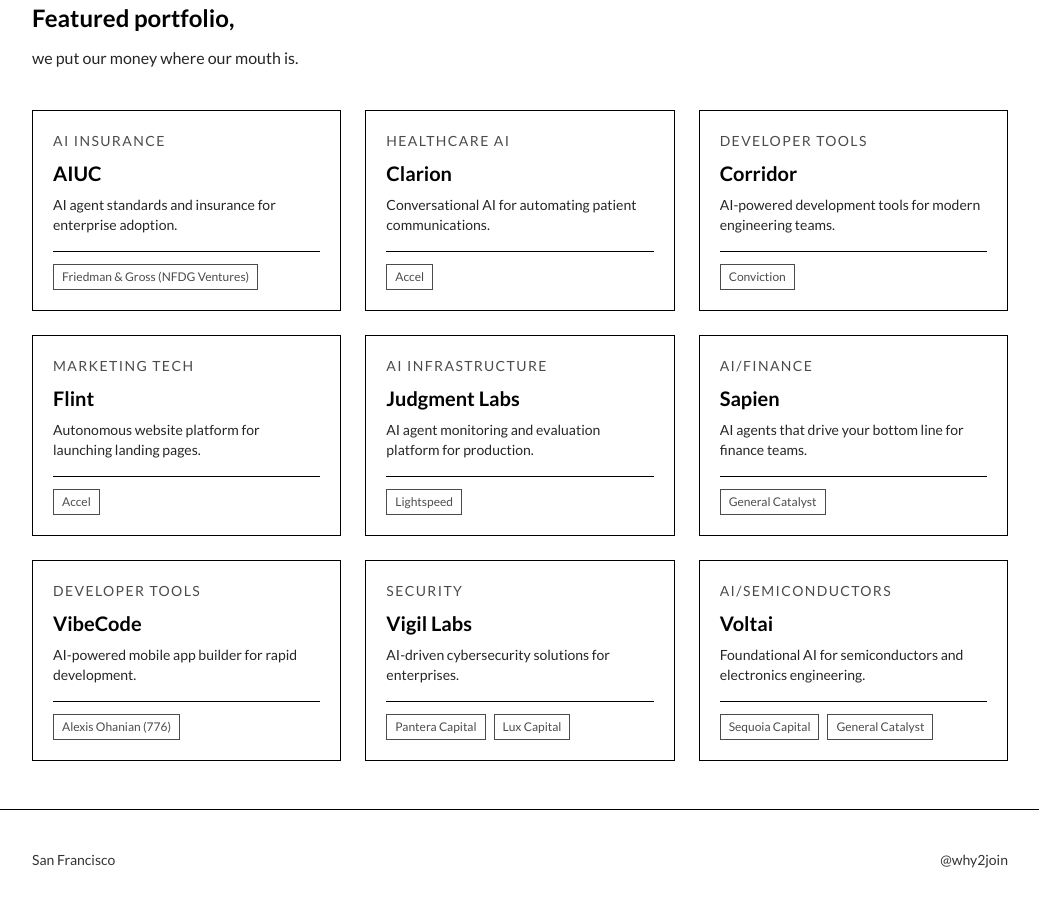
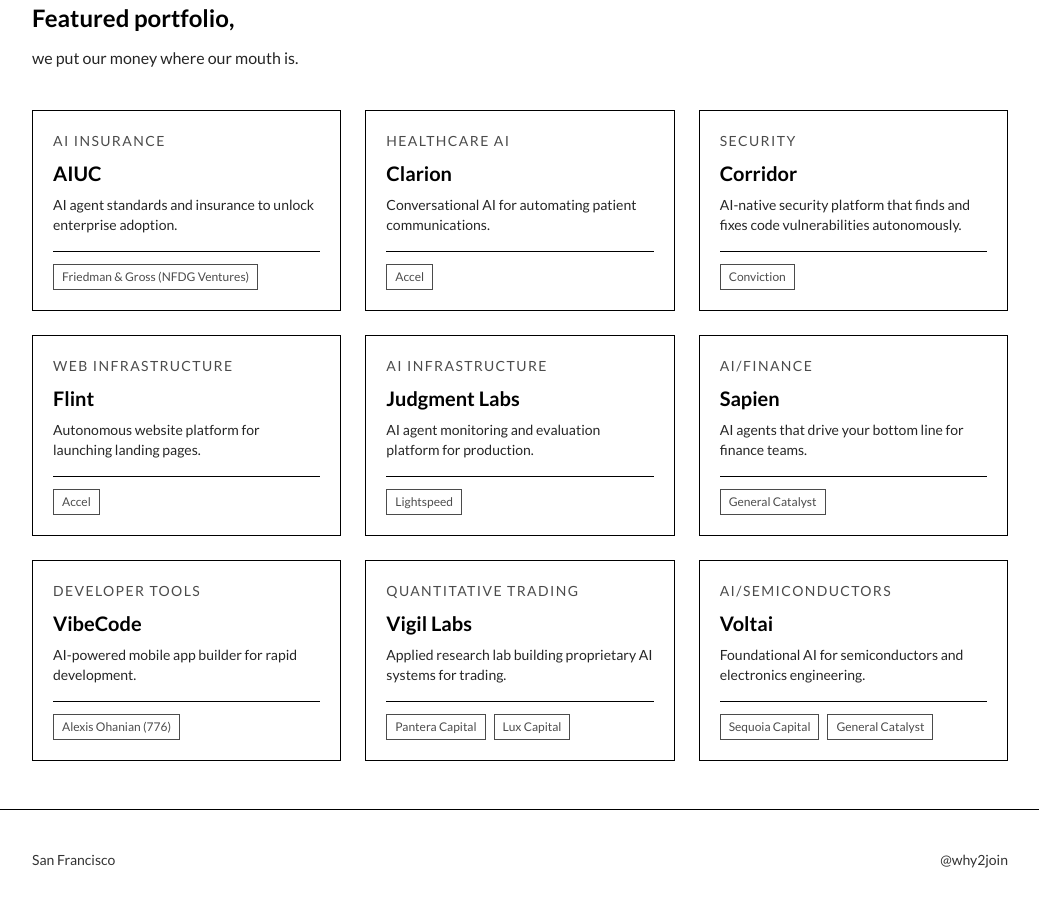
Before and after one commit to seankohli42-ctrl/Why-You-Should-Join, a Next.js app: page / in a window 1280 px wide. Shown: the part 1240-2146 px from the top of the page, without its empty margins (120-1159 px from the left). Built offline with nearby package versions, Linux system fonts and the light colour scheme.

Commit message:
Add files via upload
Update Page.tsx

```diff
--- a/src/app/page.tsx
+++ b/src/app/page.tsx
@@ -16,14 +16,14 @@
 };
 
 const companies: Company[] = [
-  { name: "AIUC", sector: "AI Insurance", blurb: "AI agent standards and insurance for enterprise adoption.", url: "https://aiuc.com", vcs: [{ name: "Friedman & Gross (NFDG Ventures)", url: "https://nat.org" }] },
+  { name: "AIUC", sector: "AI Insurance", blurb: "AI agent standards and insurance to unlock enterprise adoption.", url: "https://aiuc.com", vcs: [{ name: "Friedman & Gross (NFDG Ventures)", url: "https://nat.org" }] },
   { name: "Clarion", sector: "Healthcare AI", blurb: "Conversational AI for automating patient communications.", url: "https://www.clarionhealth.com", vcs: [{ name: "Accel", url: "https://www.accel.com" }] },
-  { name: "Corridor", sector: "Developer Tools", blurb: "AI-powered development tools for modern engineering teams.", url: "https://corridor.dev", vcs: [{ name: "Conviction", url: "https://www.conviction.com" }] },
-  { name: "Flint", sector: "Marketing Tech", blurb: "Autonomous website platform for launching landing pages.", url: "https://www.tryflint.com", vcs: [{ name: "Accel", url: "https://www.accel.com" }] },
+  { name: "Corridor", sector: "Security", blurb: "AI-native security platform that finds and fixes code vulnerabilities autonomously.", url: "https://corridor.dev", vcs: [{ name: "Conviction", url: "https://www.conviction.com" }] },
+  { name: "Flint", sector: "Web Infrastructure", blurb: "Autonomous website platform for launching landing pages.", url: "https://www.tryflint.com", vcs: [{ name: "Accel", url: "https://www.accel.com" }] },
   { name: "Judgment Labs", sector: "AI Infrastructure", blurb: "AI agent monitoring and evaluation platform for production.", url: "https://judgmentlabs.ai", vcs: [{ name: "Lightspeed", url: "https://lsvp.com" }] },
   { name: "Sapien", sector: "AI/Finance", blurb: "AI agents that drive your bottom line for finance teams.", url: "https://www.getsapien.com/", vcs: [{ name: "General Catalyst", url: "https://www.generalcatalyst.com" }] },
   { name: "VibeCode", sector: "Developer Tools", blurb: "AI-powered mobile app builder for rapid development.", url: "https://www.vibecodeapp.com/", vcs: [{ name: "Alexis Ohanian (776)", url: "https://sevensevensix.com" }] },
-  { name: "Vigil Labs", sector: "Security", blurb: "AI-driven cybersecurity solutions for enterprises.", url: "https://vigillabs.ai", vcs: [{ name: "Pantera Capital", url: "https://panteracapital.com" }, { name: "Lux Capital", url: "https://www.luxcapital.com" }] },
+  { name: "Vigil Labs", sector: "Quantitative Trading", blurb: "Applied research lab building proprietary AI systems for trading.", url: "https://vigillabs.ai", vcs: [{ name: "Pantera Capital", url: "https://panteracapital.com" }, { name: "Lux Capital", url: "https://www.luxcapital.com" }] },
   { name: "Voltai", sector: "AI/Semiconductors", blurb: "Foundational AI for semiconductors and electronics engineering.", url: "https://www.voltai.com", vcs: [{ name: "Sequoia Capital", url: "https://www.sequoiacap.com" }, { name: "General Catalyst", url: "https://www.generalcatalyst.com" }] },
 ];
 
```
